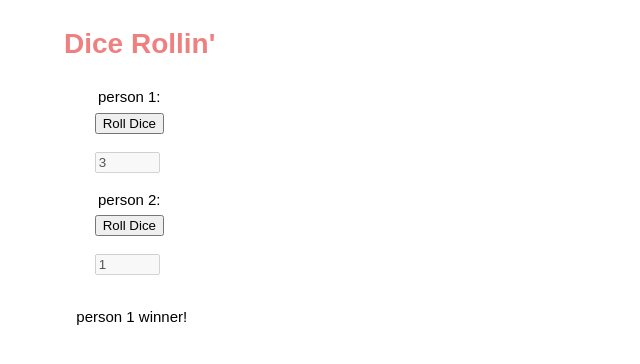
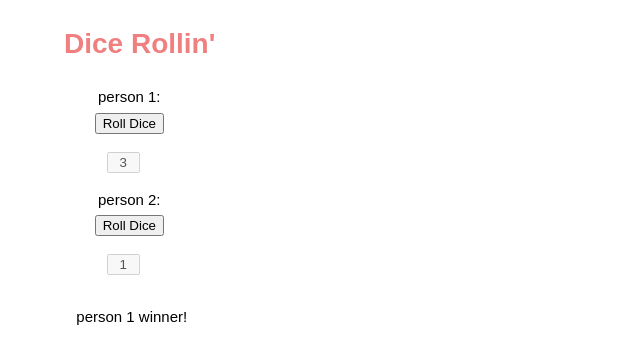
Before and after one commit to befreshyo/diceroller, a plain HTML site: page index.html in a window 1280 px wide. Shown: the full height of the page, 0-640 px from the left. Drawn offline with Linux system fonts and the light colour scheme.

Commit message:
formatttting

```diff
--- a/diceroller.css
+++ b/diceroller.css
@@ -28,15 +28,19 @@ h3 {
 button {
     font-family: sans-serif;
     margin-left:6.5em;
+    margin-right:40em;
     margin-top:em;
     margin-bottom: 0em;
-    cursor: pointer;}
+    cursor: pointer;
+    text-align: center;}
 
 input{
     font-family: sans-serif;
-    margin-left:6.5em;
+    margin-left:7.4em;
     margin-top:0em;
-    margin-bottom: 0em;}
+    margin-bottom: 0em;
+    text-align: center;
+    margin-right:50em;}
 
 
 #wrapper {
--- a/index.html
+++ b/index.html
@@ -20,10 +20,10 @@
         <h1>Dice Rollin'</h1>
         <h2>person 1:</h2>
         <button type="button" onclick="RollDiceX()">Roll Dice</button><br><br>
-        <input id="diceX" type="text" value="" size="5" disabled><br><br>
+        <input id="diceX" type="text" value="" size="1" disabled><br><br>
         <h2>person 2:</h2>
         <button type="button" onclick="RollDice()">Roll Dice</button><br><br>
-        <input id="diceY" type="text" value="" size="5" disabled><br><br>
+        <input id="diceY" type="text" value="" size="1" disabled><br><br>
         <h3 id="resultID"></h3>
     </div>
     </body>
```
